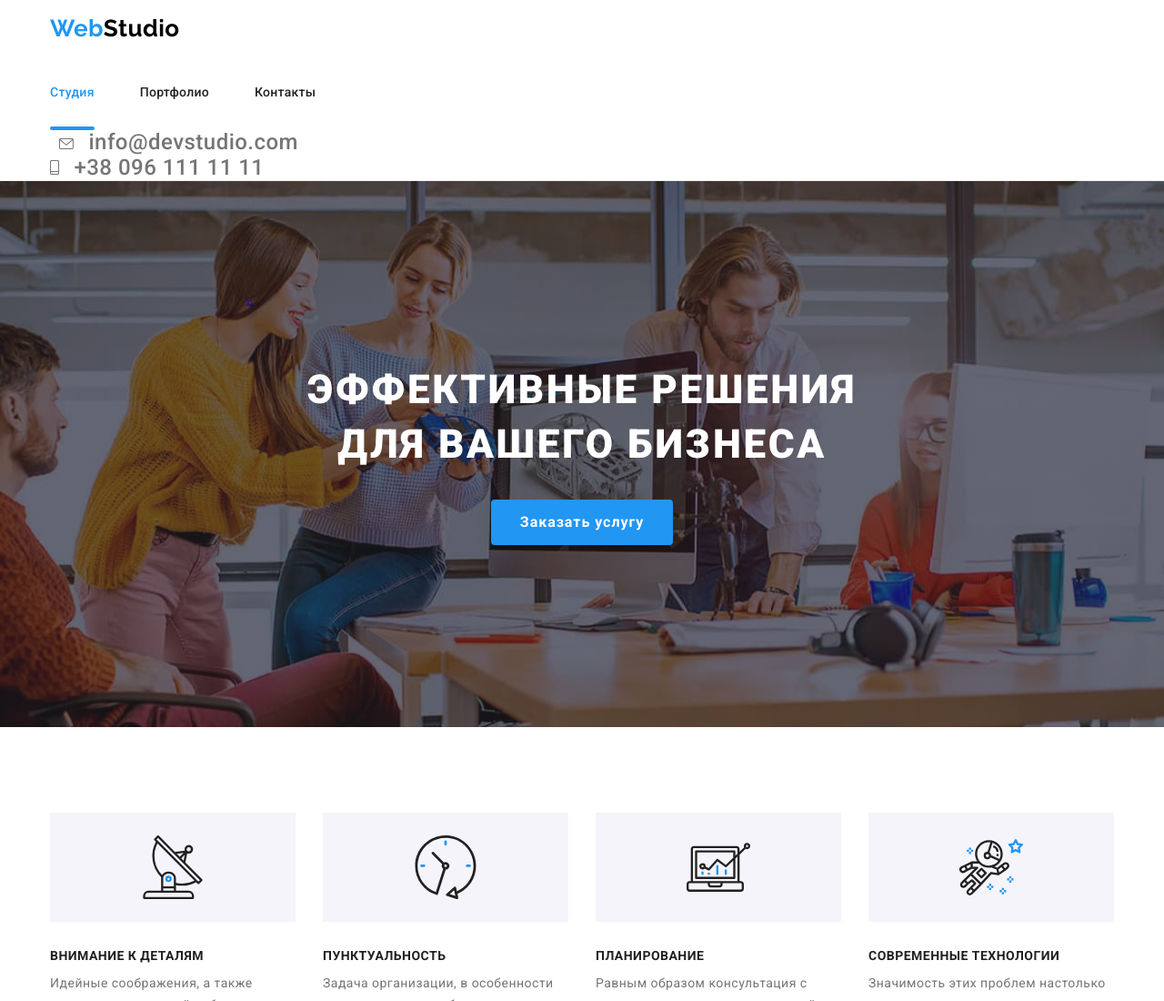
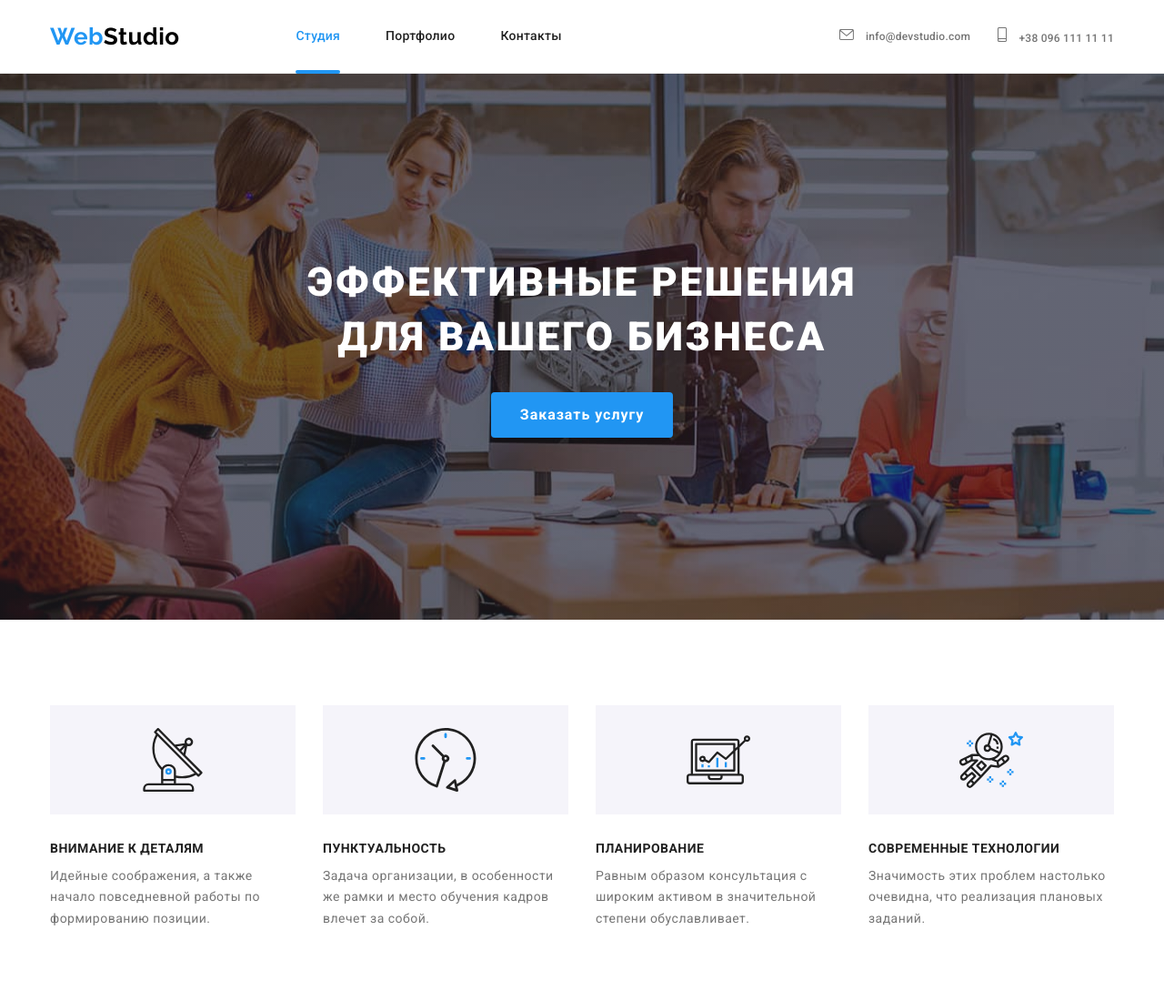
Before and after one commit to OlhaTsyhanenko/goit-markup-hw-08, a plain HTML site: page index.html in a window 1280 px wide. Shown: the top 1100 px of the page at 91% size. Drawn offline with nearby package versions, Linux system fonts and the light colour scheme.

Commit message:
меню в desctop версии

```diff
--- a/sass/components/_coordinates-nav.scss
+++ b/sass/components/_coordinates-nav.scss
@@ -2,13 +2,18 @@
   @media screen and (min-width: 768px) and (max-width: 1199px) {
     margin-left: 84px;
   }
-  //   display: flex;
-  //   margin-left: auto;
+
+  @media screen and (min-width: 1200px) {
+    display: flex;
+    margin-left: 305px;
+  }
 }
 
-// .coordinates-nav__item + .coordinates-nav__item {
-//   margin-left: 50px;
-// }
+.coordinates-nav__item + .coordinates-nav__item {
+  @media screen and (min-width: 1200px) {
+    margin-left: 30px;
+  }
+}
 
 .coordinates-nav__item {
   @media screen and (max-width: 767px) {
@@ -27,18 +32,13 @@
 }
 
 .coordinates-nav__link {
-  // display: flex;
-  // align-items: center;
-
-  // font-size: 14px;
-  // line-height: 1.14;
   font-weight: 500;
   font-size: 24px;
   line-height: 1.16666;
   letter-spacing: 0.02em;
   color: $text-color-primary;
 
-  @media screen and (min-width: 768px) and (max-width: 1199px) {
+  @media screen and (min-width: 768px) {
     font-size: 12px;
     line-height: 1.1666;
   }
@@ -74,9 +74,3 @@
     margin-right: 10px;
   }
 }
-
-.item-envelope {
-  @media screen and (min-width: 1200px) {
-    margin-left: 10px;
-  }
-}
```
Also changed, not shown: sass/components/_header-page.scss (+2 -7 lines), sass/components/_site-nav.scss (+0 -7 lines), css/main.css, css/main.min.css, 2 other files.
